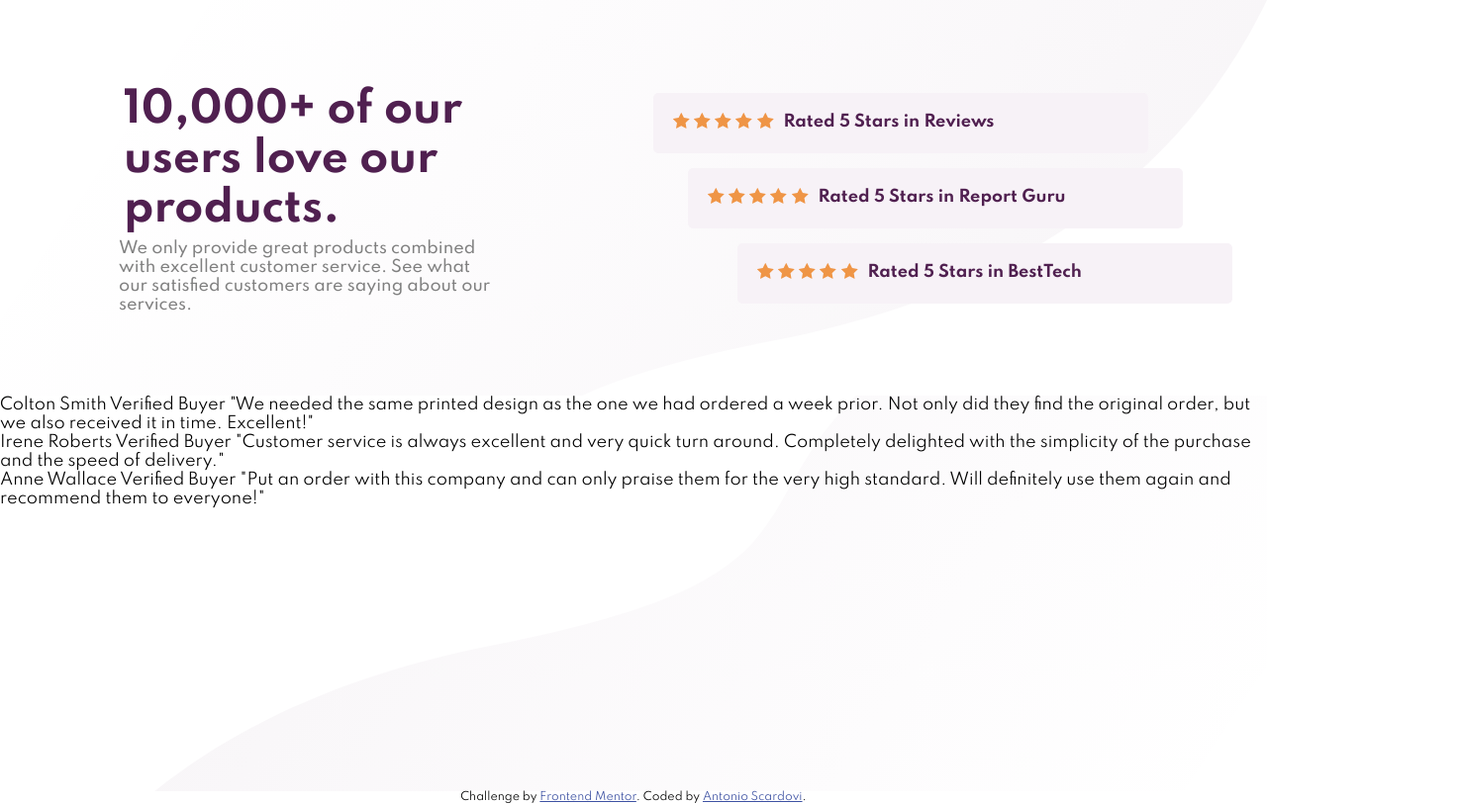
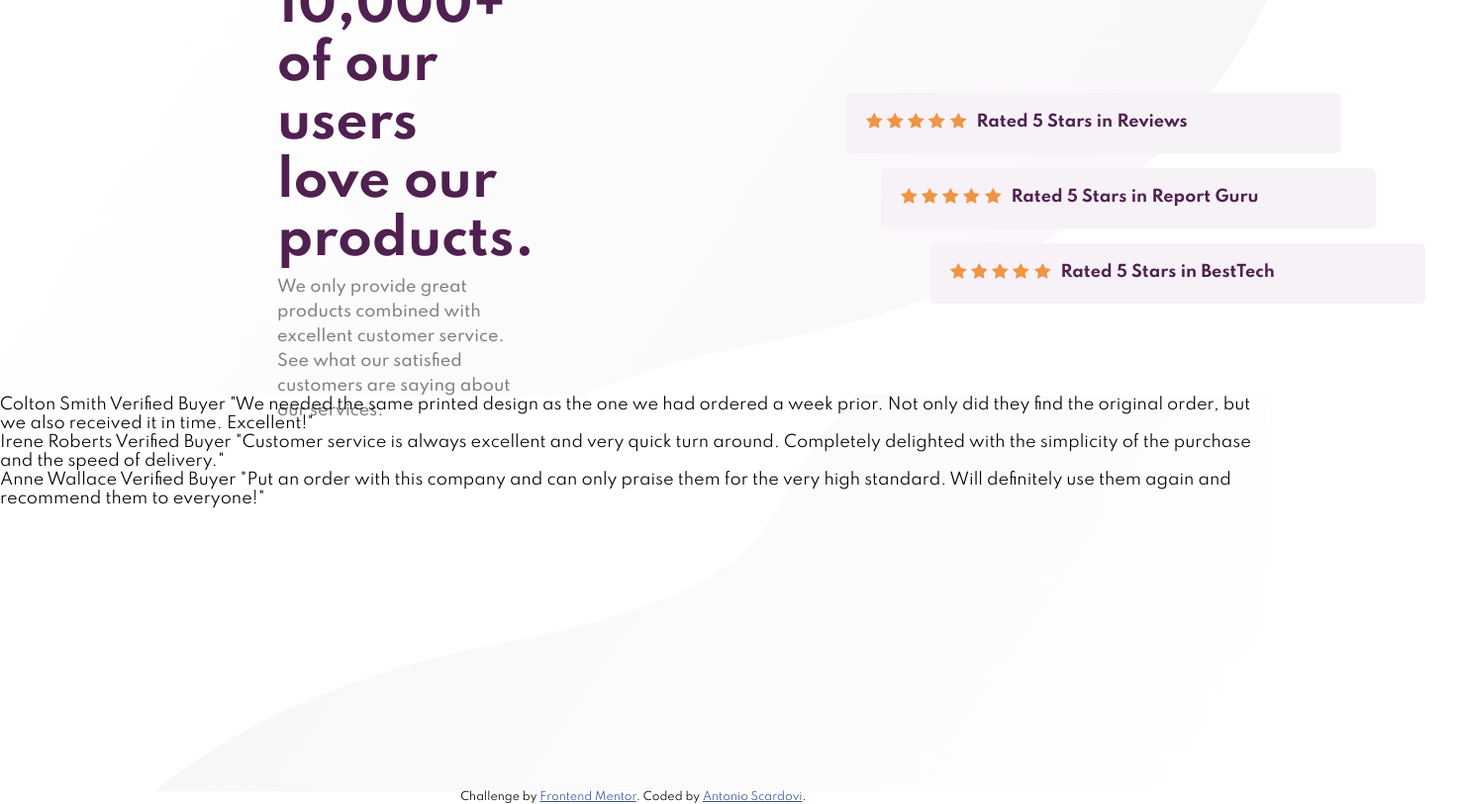
Before and after one commit to antonioscardovi/social-proof-section, a plain HTML site: page index.html in a window 1280 px wide. Shown: the whole page at 99% size, 1475 px wide, since content can reach past the window. Drawn offline with Linux system fonts and the light colour scheme.

Commit message:
top part of section complete except background

```diff
--- a/style.css
+++ b/style.css
@@ -34,13 +34,18 @@ body {
 
 .top-left .title {
     color: hsl(300, 43%, 22%);
-    font-size: 42px;
+    font-size: 50px;
     margin: 5px;
+    margin-left: 160px;
+    margin-right: 160px;
 }
 
 .top-left .description {
     color: grey;
-    font-weight: 500
+    font-weight: 500;
+    line-height: 25px;
+    margin-left: 160px;
+    margin-right: 160px;
 }
 
 .top-right {
```
